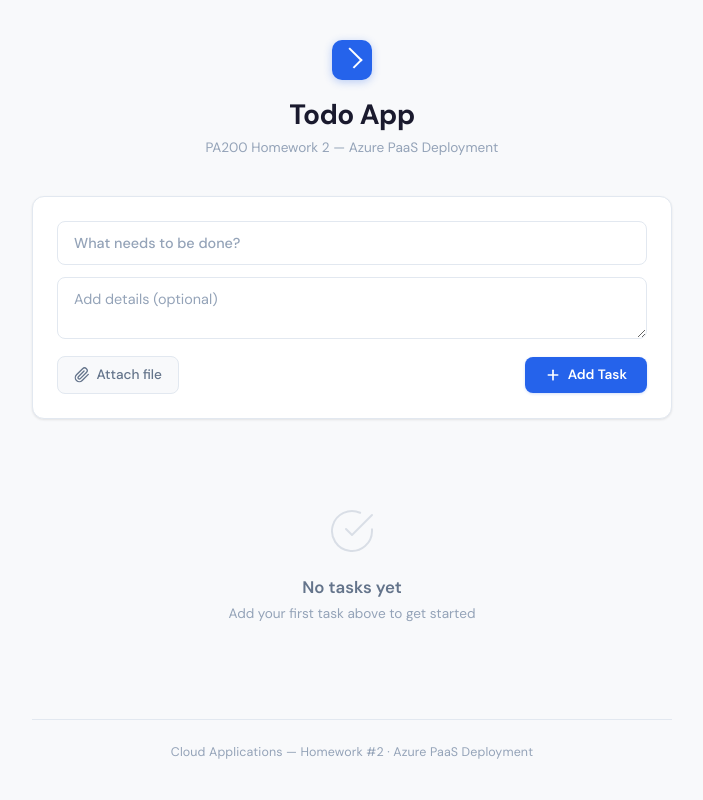
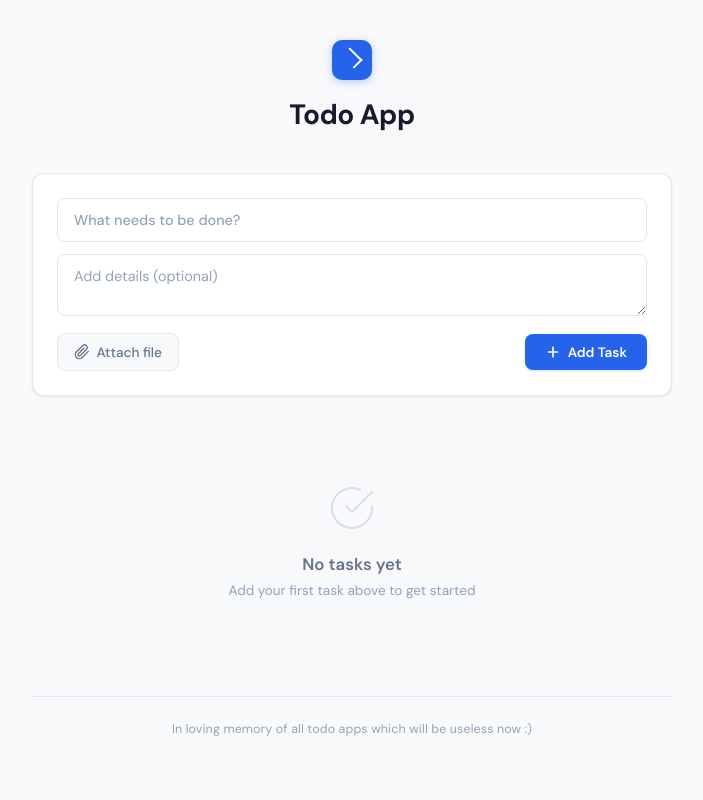
Before and after one commit to PanHorut/PA200_HW2, a Flask app: page / in a window 1280 px wide. Shown: the whole page, without its empty margins (288-991 px from the left). Run offline with Flask 3, Linux system fonts and the light colour scheme.

Commit message:
Last fixes and improved footer

```diff
--- a/templates/index.html
+++ b/templates/index.html
@@ -12,7 +12,6 @@
         <header>
             <div class="logo-mark"></div>
             <h1>Todo App</h1>
-            <p class="subtitle">PA200 Homework 2 &mdash; Azure PaaS Deployment</p>
         </header>
 
         {% with messages = get_flashed_messages(with_categories=true) %}
@@ -104,7 +103,7 @@
         </section>
 
         <footer>
-            <p>Cloud Applications &mdash; Homework #2 &middot; Azure PaaS Deployment</p>
+            <p>In loving memory of all todo apps which will be useless now :)</p>
         </footer>
     </div>
     <script src="{{ static_url('js/app.js') }}"></script>
```
